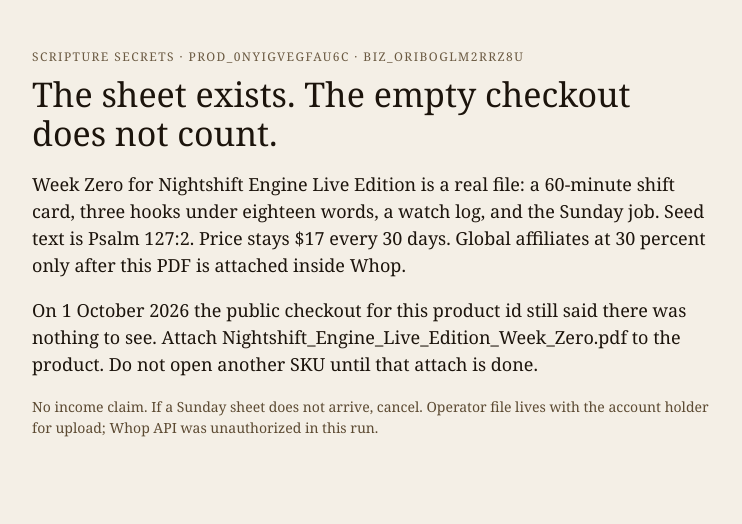
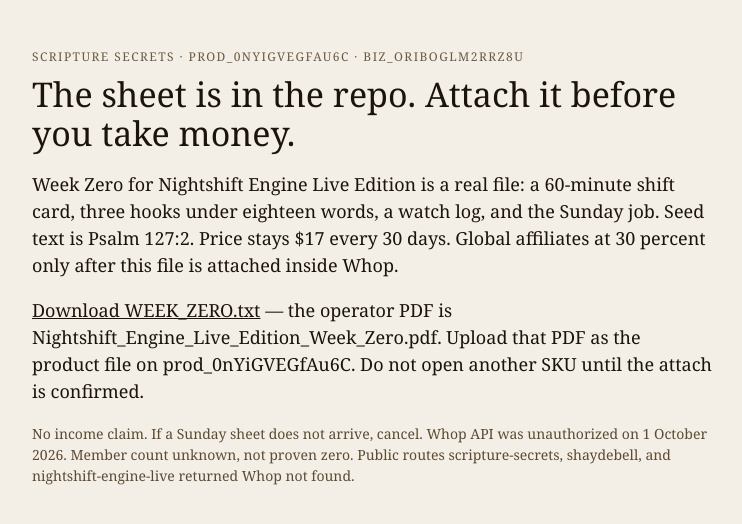
Before and after one commit to shaydebell1-dotcom/nightshift-engine-live, a plain HTML site: page index.html in a window 1280 px wide. Shown: the whole page, without its empty margins (268-1010 px from the left). Drawn offline with Linux system fonts and the light colour scheme.

Commit message:
Point landing at the real Week Zero file

```diff
--- a/index.html
+++ b/index.html
@@ -10,16 +10,17 @@
   .k { letter-spacing: .12em; text-transform: uppercase; font-size: 12px; color:#6b5a42; }
   h1 { font-weight: 500; font-size: 34px; line-height: 1.15; margin: 10px 0 12px; }
   p { font-size: 18px; line-height: 1.5; }
+  a { color:#1c140c; }
   .note { font-size: 14px; color:#5c4a32; }
 </style>
 </head>
 <body>
 <main>
   <div class="k">Scripture Secrets · prod_0nYiGVEGfAu6C · biz_OrIBoGlm2Rrz8u</div>
-  <h1>The sheet exists. The empty checkout does not count.</h1>
-  <p>Week Zero for Nightshift Engine Live Edition is a real file: a 60-minute shift card, three hooks under eighteen words, a watch log, and the Sunday job. Seed text is Psalm 127:2. Price stays $17 every 30 days. Global affiliates at 30 percent only after this PDF is attached inside Whop.</p>
-  <p>On 1 October 2026 the public checkout for this product id still said there was nothing to see. Attach Nightshift_Engine_Live_Edition_Week_Zero.pdf to the product. Do not open another SKU until that attach is done.</p>
-  <p class="note">No income claim. If a Sunday sheet does not arrive, cancel. Operator file lives with the account holder for upload; Whop API was unauthorized in this run.</p>
+  <h1>The sheet is in the repo. Attach it before you take money.</h1>
+  <p>Week Zero for Nightshift Engine Live Edition is a real file: a 60-minute shift card, three hooks under eighteen words, a watch log, and the Sunday job. Seed text is Psalm 127:2. Price stays $17 every 30 days. Global affiliates at 30 percent only after this file is attached inside Whop.</p>
+  <p><a href="WEEK_ZERO.txt">Download WEEK_ZERO.txt</a> — the operator PDF is Nightshift_Engine_Live_Edition_Week_Zero.pdf. Upload that PDF as the product file on prod_0nYiGVEGfAu6C. Do not open another SKU until the attach is confirmed.</p>
+  <p class="note">No income claim. If a Sunday sheet does not arrive, cancel. Whop API was unauthorized on 1 October 2026. Member count unknown, not proven zero. Public routes scripture-secrets, shaydebell, and nightshift-engine-live returned Whop not found.</p>
 </main>
 </body>
 </html>
```
